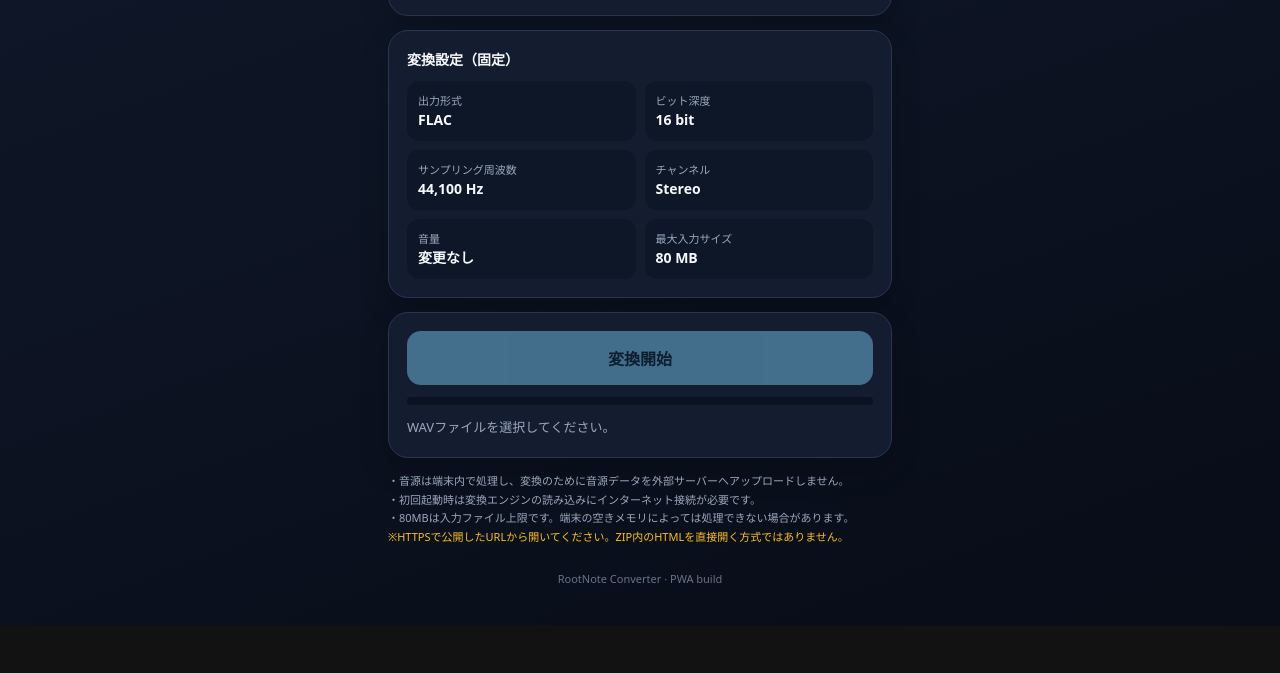
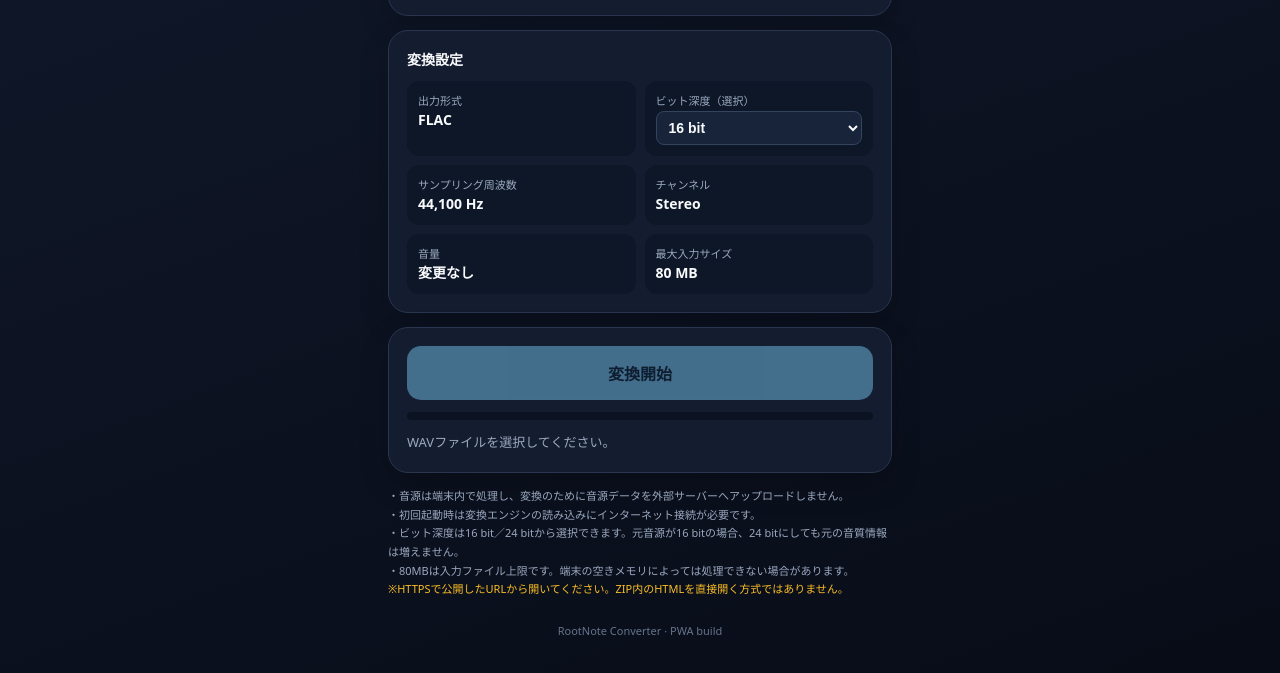
Before and after one commit to yukito19820828-maker/rootnote-converter, a website built with Vite: page index.html in a window 1280 px wide. Shown: the part 365-1038 px from the top of the page. Before the commit the page ends 991 px from the top, so only its background shows below. Built offline with nearby package versions, Linux system fonts and the light colour scheme.

Commit message:
Add selectable FLAC bit depth setting

```diff
--- a/index.html
+++ b/index.html
@@ -14,7 +14,7 @@ main{max-width:540px;margin:auto;padding:26px 18px 40px}.brand{text-align:center
 .panel{background:rgba(21,29,48,.94);border:1px solid var(--line);border-radius:20px;padding:18px;margin:14px 0;box-shadow:0 12px 30px #0003}
 .pick{display:block;text-align:center;border:1.5px dashed #52627e;border-radius:16px;padding:28px 12px;cursor:pointer}.pick .ico{font-size:34px}.pick strong{display:block;margin:8px}.pick small{color:var(--muted)}
 input[type=file]{display:none}.file{display:none;margin-top:14px;padding:12px;background:#0e1728;border-radius:12px;font-size:13px;overflow-wrap:anywhere}.file.show{display:block}
-.spec h2{font-size:14px;margin:0 0 12px}.grid{display:grid;grid-template-columns:1fr 1fr;gap:9px}.item{background:#0e1728;border-radius:12px;padding:11px}.item span{display:block;color:var(--muted);font-size:11px}.item b{font-size:14px}
+.spec h2{font-size:14px;margin:0 0 12px}.grid{display:grid;grid-template-columns:1fr 1fr;gap:9px}.item{background:#0e1728;border-radius:12px;padding:11px}.item span{display:block;color:var(--muted);font-size:11px}.item b{font-size:14px}.item select{width:100%;margin-top:3px;padding:7px 8px;border:1px solid #34445f;border-radius:8px;background:#17243a;color:#f8fafc;font-size:14px;font-weight:700}
 button,.download{width:100%;border:0;border-radius:14px;padding:15px;font-size:16px;font-weight:700;background:var(--accent);color:#082033;cursor:pointer;text-align:center;text-decoration:none;display:block}
 button:disabled{opacity:.45;cursor:not-allowed}.progress{height:8px;background:#0b1322;border-radius:20px;overflow:hidden;margin:12px 0}.bar{height:100%;width:0;background:var(--accent);transition:width .2s}
 .status{font-size:13px;color:var(--muted);min-height:22px;line-height:1.6}.download{display:none;background:#86efac;color:#052e16;margin-top:12px}.download.show{display:block}
@@ -32,8 +32,8 @@ button:disabled{opacity:.45;cursor:not-allowed}.progress{height:8px;background:#
 <input id="audio" type="file" accept=".wav,audio/wav,audio/x-wav">
 <div id="fileInfo" class="file"></div>
 </section>
-<section class="panel spec"><h2>変換設定（固定）</h2><div class="grid">
-<div class="item"><span>出力形式</span><b>FLAC</b></div><div class="item"><span>ビット深度</span><b>16 bit</b></div>
+<section class="panel spec"><h2>変換設定</h2><div class="grid">
+<div class="item"><span>出力形式</span><b>FLAC</b></div><div class="item"><span>ビット深度（選択）</span><select id="bitDepth" aria-label="ビット深度"><option value="16">16 bit</option><option value="24">24 bit</option></select></div>
 <div class="item"><span>サンプリング周波数</span><b>44,100 Hz</b></div><div class="item"><span>チャンネル</span><b>Stereo</b></div>
 <div class="item"><span>音量</span><b>変更なし</b></div><div class="item"><span>最大入力サイズ</span><b>80 MB</b></div>
 </div></section>
@@ -42,7 +42,7 @@ button:disabled{opacity:.45;cursor:not-allowed}.progress{height:8px;background:#
 <div id="status" class="status">WAVファイルを選択してください。</div><a id="save" class="download">FLACをスマホに保存</a>
 <div id="errorBox" class="error"><h3>⚠ エラー詳細</h3><pre id="errorText"></pre><div class="actions"><button id="copyError">エラーをコピー</button><button id="saveError">ログを保存</button></div></div>
 </section>
-<p class="note">・音源は端末内で処理し、変換のために音源データを外部サーバーへアップロードしません。<br>・初回起動時は変換エンジンの読み込みにインターネット接続が必要です。<br>・80MBは入力ファイル上限です。端末の空きメモリによっては処理できない場合があります。<br><span class="warn">※HTTPSで公開したURLから開いてください。ZIP内のHTMLを直接開く方式ではありません。</span></p>
+<p class="note">・音源は端末内で処理し、変換のために音源データを外部サーバーへアップロードしません。<br>・初回起動時は変換エンジンの読み込みにインターネット接続が必要です。<br>・ビット深度は16 bit／24 bitから選択できます。元音源が16 bitの場合、24 bitにしても元の音質情報は増えません。<br>・80MBは入力ファイル上限です。端末の空きメモリによっては処理できない場合があります。<br><span class="warn">※HTTPSで公開したURLから開いてください。ZIP内のHTMLを直接開く方式ではありません。</span></p>
 <div class="footer">RootNote Converter · PWA build</div>
 </main>
 <script type="module" src="./src/main.js"></script>
```
